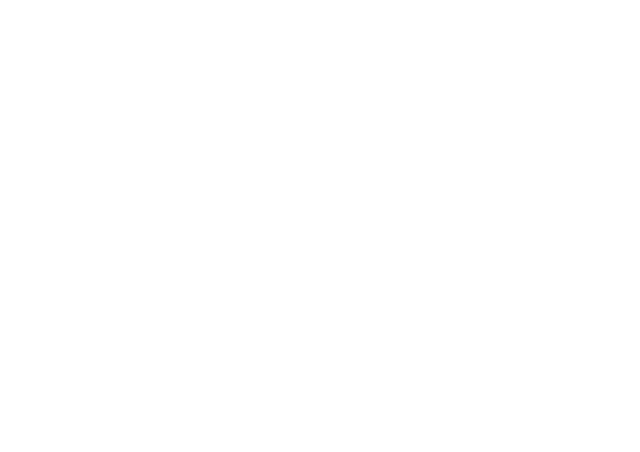
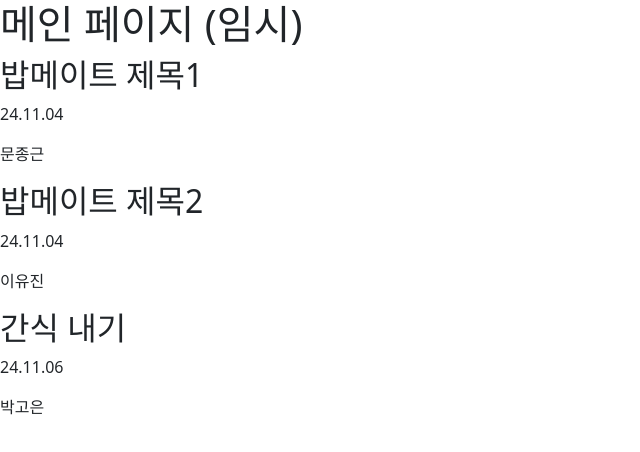
Before and after one commit to dobapmin/dobapmin-frontend, a React (Vite) app: page /main in a window 1280 px wide. Before the commit this address had no page. Shown: the top 452 px of the page, without its empty margins (0-640 px from the left). Built offline with nearby package versions, Linux system fonts and the light colour scheme.

Commit message:
Feat(#3): main 경로 수정
/api/main -> /main

```diff
--- a/src/App.jsx
+++ b/src/App.jsx
@@ -6,8 +6,8 @@
   return (
     <Router>
       <Routes>
-        <Route path="/api/main" element={<MainPage />} />
-        <Route path="/api/main/:id" element={<MainPage />} />
+        <Route path="/main" element={<MainPage />} />
+        <Route path="/main/:id" element={<MainPage />} />
       </Routes>
     </Router>
   );
--- a/src/components/MainPage.jsx
+++ b/src/components/MainPage.jsx
@@ -21,7 +21,7 @@
     } else {
       setSelectedPost(post);
       setIsDetailModalOpen(true);
-      navigate(`/api/main/${post.id}`);
+      navigate(`/main/${post.id}`);
     }
   };
 
@@ -29,7 +29,7 @@
     setIsDetailModalOpen(false);
     setIsSnackModalOpen(false);
     setSelectedPost(null);
-    navigate("/api/main");
+    navigate("/main");
   };
 
   return (
```
